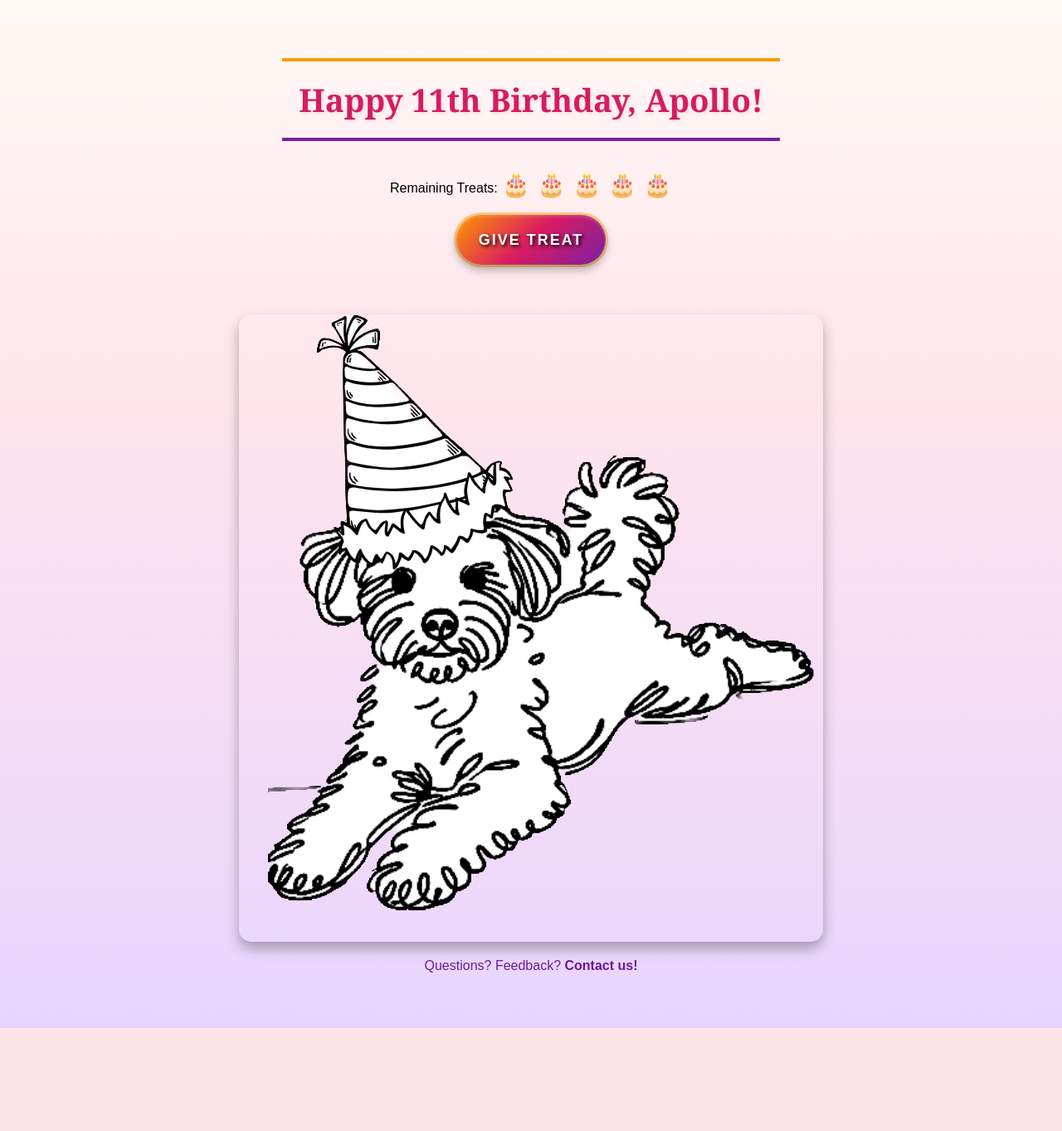
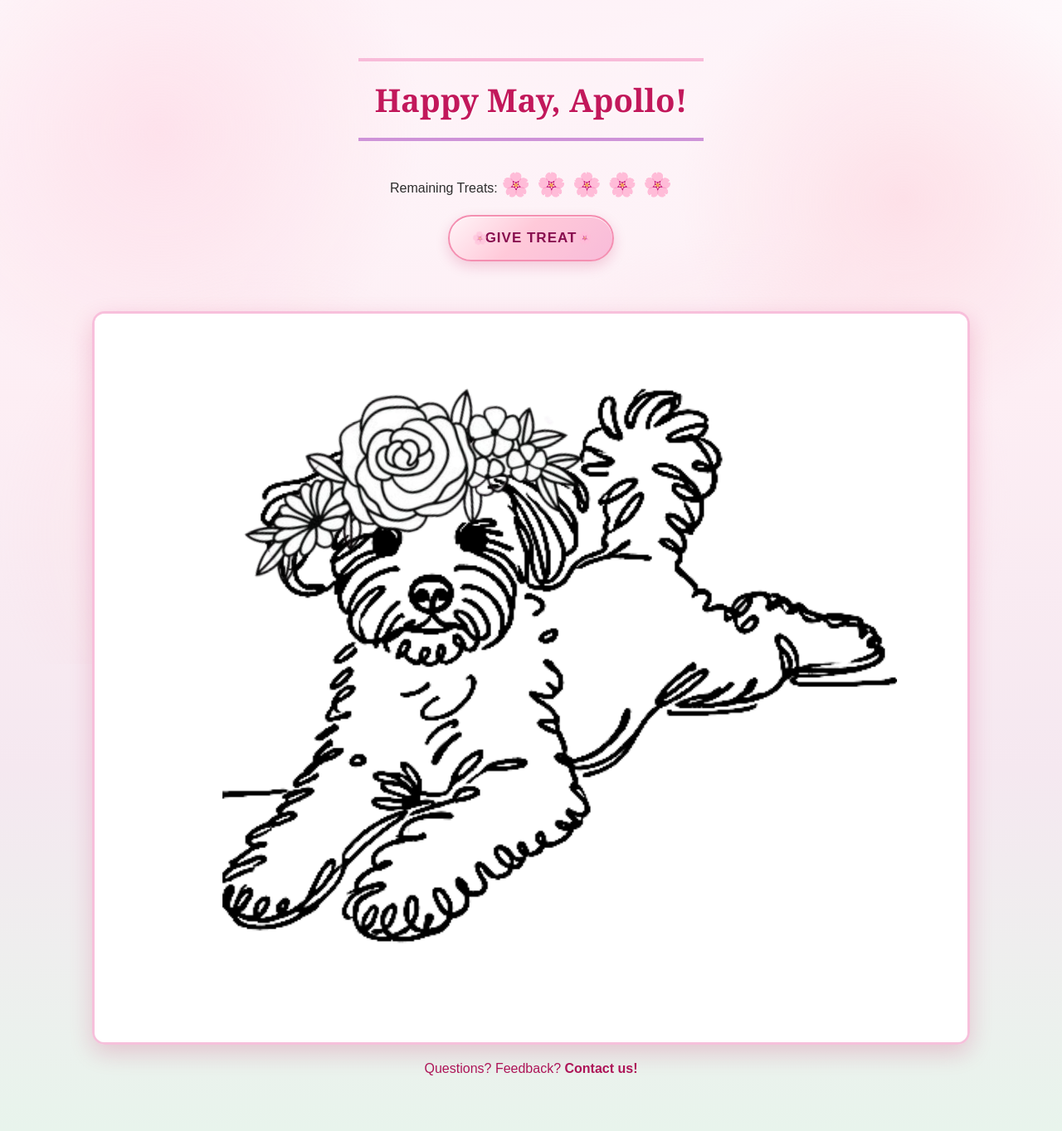
Before and after one commit to villrv/apollo-feeder, a Flask app: page / in a window 1280 px wide. Shown: the whole page at 83% size. Before the commit the page ends 1239 px from the top, so only its background shows below. Run offline with Flask 3, Linux system fonts and the light colour scheme; parts of the project's set-up code (start-up, migrations or seed data) failed here and were passed over.

Commit message:
may update

```diff
--- a/app.py
+++ b/app.py
@@ -202,10 +202,10 @@ scheduler.start()
 @app.route("/")
 def home():
     logger.info("=== HOME ROUTE CALLED ===")
-    bones = "🎂 " * treats_left  # Display the remaining treats as birthday cake emojis
+    treat_icons = "🌸 " * treats_left
     fan_art_metadata = load_fan_art_metadata()
     logger.info(f"Fan art metadata returned: {fan_art_metadata}")
-    return render_template("index.html", treats=bones.strip(), fan_art=fan_art_metadata)
+    return render_template("index.html", treats=treat_icons.strip(), fan_art=fan_art_metadata)
 
 
 @app.route("/give_treat", methods=["POST"])
@@ -248,8 +248,8 @@ def give_treat():
         threading.Thread(target=treat_dispensing).start()
 
         # Immediately respond with a success message
-        bones = "🎂 " * treats_left  # Display the remaining treats as birthday cake emojis
-        return jsonify({"treats_left": bones.strip(), "message": message})
+        treat_icons = "🌸 " * treats_left
+        return jsonify({"treats_left": treat_icons.strip(), "message": message})
 
     else:
         message = "No more treats left for today!"
--- a/templates/index.html
+++ b/templates/index.html
@@ -3,35 +3,56 @@
 <head>
     <meta charset="UTF-8">
     <meta name="viewport" content="width=device-width, initial-scale=1.0">
-    <title>Happy 11th Birthday, Apollo! 🎂</title>
+    <title>Happy May, Apollo!</title>
     <style>
         body {
             font-family: Arial, sans-serif;
             text-align: center;
             padding: 50px;
-            background: linear-gradient(to bottom, #fff9f5 0%, #ffe4ec 40%, #e8d5ff 100%);
-            color: #000;
+            background:
+                radial-gradient(ellipse 120% 80% at 50% -20%, rgba(255, 236, 244, 0.95), transparent 50%),
+                linear-gradient(to bottom, #fef8fb 0%, #fdeef4 35%, #f5e8f0 68%, #e8f4ec 100%);
+            color: #2d2d2d;
             min-height: 100vh;
             margin: 0;
+            position: relative;
+        }
+
+        body::before {
+            content: "";
+            pointer-events: none;
+            position: fixed;
+            inset: 0;
+            background-image:
+                radial-gradient(circle at 15% 20%, rgba(255, 192, 212, 0.35) 0%, transparent 25%),
+                radial-gradient(circle at 85% 30%, rgba(255, 183, 197, 0.3) 0%, transparent 22%),
+                radial-gradient(circle at 70% 75%, rgba(255, 218, 230, 0.4) 0%, transparent 30%),
+                radial-gradient(circle at 25% 80%, rgba(255, 200, 210, 0.25) 0%, transparent 28%);
+            z-index: 0;
+        }
+
+        body > * {
+            position: relative;
+            z-index: 1;
         }
 
         h1 {
             font-family: 'Georgia', serif, Arial, sans-serif;
-            color: #d81b60;
-            text-shadow: 2px 2px 4px rgba(0, 0, 0, 0.08);
+            color: #c2185b;
+            text-shadow: 1px 2px 0 rgba(255, 255, 255, 0.6);
             font-size: 2.4em;
             margin-bottom: 20px;
             font-weight: bold;
             padding: 20px;
-            border-top: 4px solid #ff9800;
-            border-bottom: 4px solid #7b1fa2;
+            border-top: 4px solid #f8bbd9;
+            border-bottom: 4px solid #ce93d8;
             display: inline-block;
             margin-top: 20px;
         }
 
         #treat-count {
             font-size: 28px;
-            color: #6a1b9a;
+            color: #ad1457;
             text-shadow: none;
             font-weight: bold;
         }
@@ -117,17 +138,17 @@
             left: 50%;
             top: 50%;
             transform: translate(-50%, -50%);
-            background: #fff;
+            background: #fffafc;
             padding: 25px;
-            border: 3px solid #ff9800;
+            border: 3px solid #f48fb1;
             border-radius: 15px;
-            box-shadow: 0 4px 12px rgba(0, 0, 0, 0.2);
+            box-shadow: 0 8px 24px rgba(194, 24, 91, 0.15);
             z-index: 100;
             color: #000;
         }
 
         #popup button {
-            background: linear-gradient(135deg, #d81b60, #ad1457);
+            background: linear-gradient(135deg, #ec407a, #c2185b);
             border: none;
             border-radius: 8px;
             padding: 12px 24px;
@@ -146,7 +167,7 @@
         .feedback-link {
             margin-top: 20px;
             font-size: 16px;
-            color: #6a1b9a;
+            color: #ad1457;
             text-decoration: none;
             transition: all 0.3s ease;
         }
@@ -384,6 +405,71 @@
         }
     }
 
+    /* May / cherry blossom — soft sakura + early summer */
+    .sakura-button {
+        position: relative;
+        display: block;
+        width: 200px;
+        height: 56px;
+        margin: 20px auto;
+        background: linear-gradient(135deg, #fff5f8 0%, #ffc9d9 45%, #f8bbd9 100%);
+        border-radius: 28px;
+        border: 2px solid #f48fb1;
+        font-size: 17px;
+        font-weight: bold;
+        text-transform: uppercase;
+        color: #880e4f;
+        letter-spacing: 1px;
+        cursor: pointer;
+        transition: transform 0.25s ease, box-shadow 0.25s ease, background 0.3s ease;
+        box-shadow: 0 6px 16px rgba(194, 24, 91, 0.18), inset 0 1px 0 rgba(255, 255, 255, 0.85);
+        overflow: hidden;
+    }
+
+    .sakura-button:hover {
+        background: linear-gradient(135deg, #ffffff 0%, #ffd6e5 40%, #f9b4cc 100%);
+        transform: scale(1.04);
+        box-shadow: 0 8px 22px rgba(194, 24, 91, 0.22), inset 0 1px 0 rgba(255, 255, 255, 0.95);
+    }
+
+    .sakura-button:active {
+        transform: scale(0.98) translateY(2px);
+        box-shadow: 0 3px 10px rgba(194, 24, 91, 0.2);
+    }
+
+    .sakura-button::before,
+    .sakura-button::after {
+        content: "";
+        position: absolute;
+        inset: auto;
+        pointer-events: none;
+    }
+
+    .sakura-button::before {
+        content: "🌸";
+        left: 14%;
+        top: 50%;
+        transform: translateY(-50%);
+        font-size: 15px;
+        opacity: 0.85;
+        animation: sakuraBob 2.2s ease-in-out infinite;
+    }
+
+    .sakura-button::after {
+        content: "🌸";
+        right: 12%;
+        top: 50%;
+        transform: translateY(-50%);
+        font-size: 14px;
+        opacity: 0.75;
+        animation: sakuraBob 2.2s ease-in-out infinite 0.55s;
+    }
+
+    @keyframes sakuraBob {
+        0%, 100% { transform: translateY(-50%) rotate(-6deg); opacity: 0.6; }
+        50% { transform: translateY(-58%) rotate(6deg); opacity: 1; }
+    }
+
 
 .birthday-text {
     font-size: 18px;
@@ -407,12 +493,12 @@
 
 </head>
 <body>
-    <h1>Happy 11th Birthday, Apollo!</h1>
+    <h1>Happy May, Apollo!</h1>
     <p>
         Remaining Treats: <span id="treat-count">{{ treats }}</span>
     </p>
 
-    <button id="feed-button" class="christmas-button">Give Treat</button>
+    <button id="feed-button" class="sakura-button">Give Treat</button>
 
     <div id="popup">
         <p id="popup-message"></p>
@@ -421,7 +507,7 @@
 
     <!-- Apollo Image -->
     <div style="margin-top: 30px; text-align: center;">
-        <img src="/static/apollo-birthday.png" alt="Apollo — happy 11th birthday" class="apollo-image" style="max-width: 100%; height: auto; border-radius: 15px; box-shadow: 0 8px 16px rgba(0, 0, 0, 0.3);">
+        <img src="{{ url_for('static', filename='apollo-summer.png') }}" alt="Apollo — May, cherry blossom vibes" class="apollo-image" style="max-width: 100%; height: auto; border-radius: 15px; box-shadow: 0 10px 28px rgba(194, 24, 91, 0.2); border: 3px solid rgba(248, 187, 217, 0.9);">
     </div>
 
     <!-- Google Form Link -->
```
